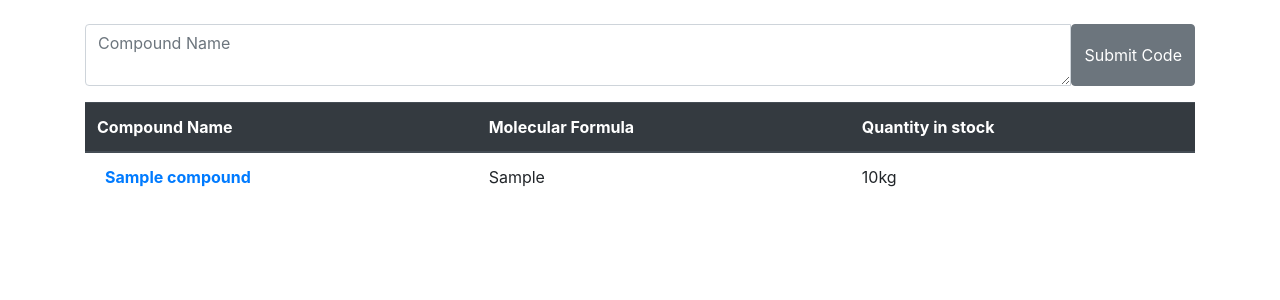
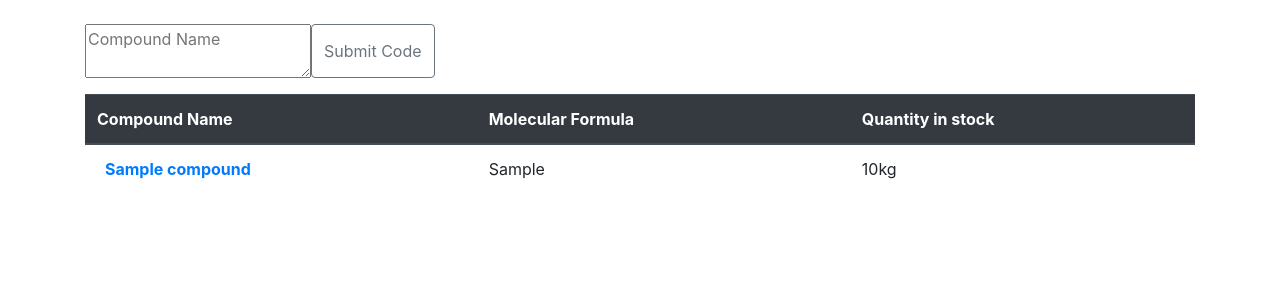
Before and after one commit to dvdg6566/fischerlabs, a Flask app: template templates/inventory.html in a window 1280 px wide. Shown: the part 56-356 px from the top of the page. Run offline with Flask 2, Linux system fonts and the light colour scheme; the template is opened without the code that fills it: values that come from a table or form of the project are taken from there, most other values are stand-ins (such as "Sample title", 1, 10 or a date in 2020); some libraries are stand-ins or nearby versions.

Commit message:
Update inventory.html

```diff
--- a/templates/inventory.html
+++ b/templates/inventory.html
@@ -34,11 +34,10 @@
 
 	<form action="" method="post" class="form-group" id="addproblemform">
 		<div class="input-group mb-3">
-			{{form.compound(type='text', placeholder='Compound Name', class='form-control', pattern="[a-zA-Z0-9_]+")}}
-			{{form.submit(type='submit', class='btn btn-secondary')}}
+			{{form.compound(type='text', placeholder='Compound Name', class='form-control-1', pattern="[a-zA-Z0-9_]+")}}
+			{{form.submit(type='submit', class='btn btn-outline-secondary')}}
 		</div>
 	</form>
-
 	<table class="table table-hover" id="myTable">
 		<thead class="thead-dark">
 			<tr>
```
